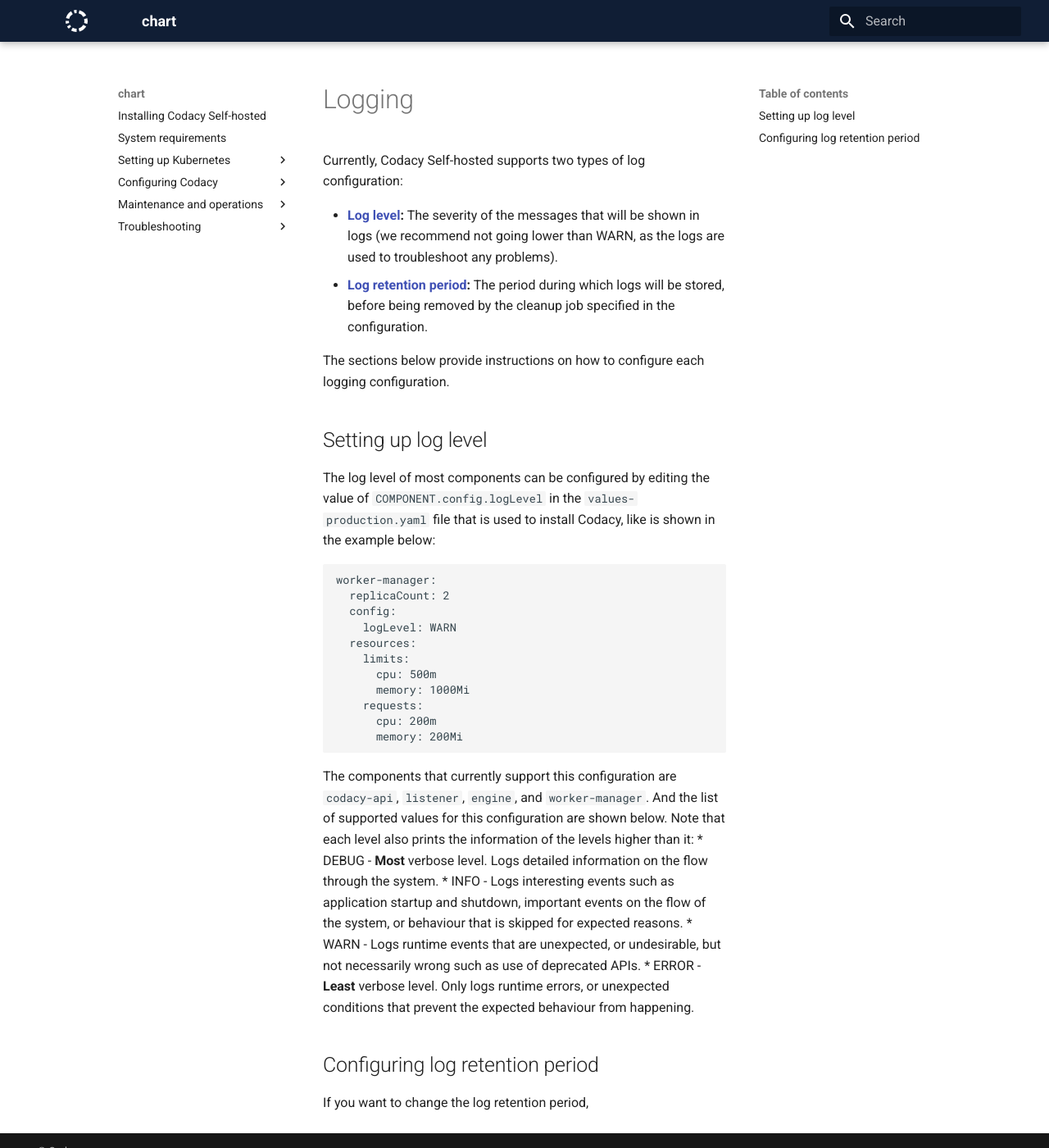
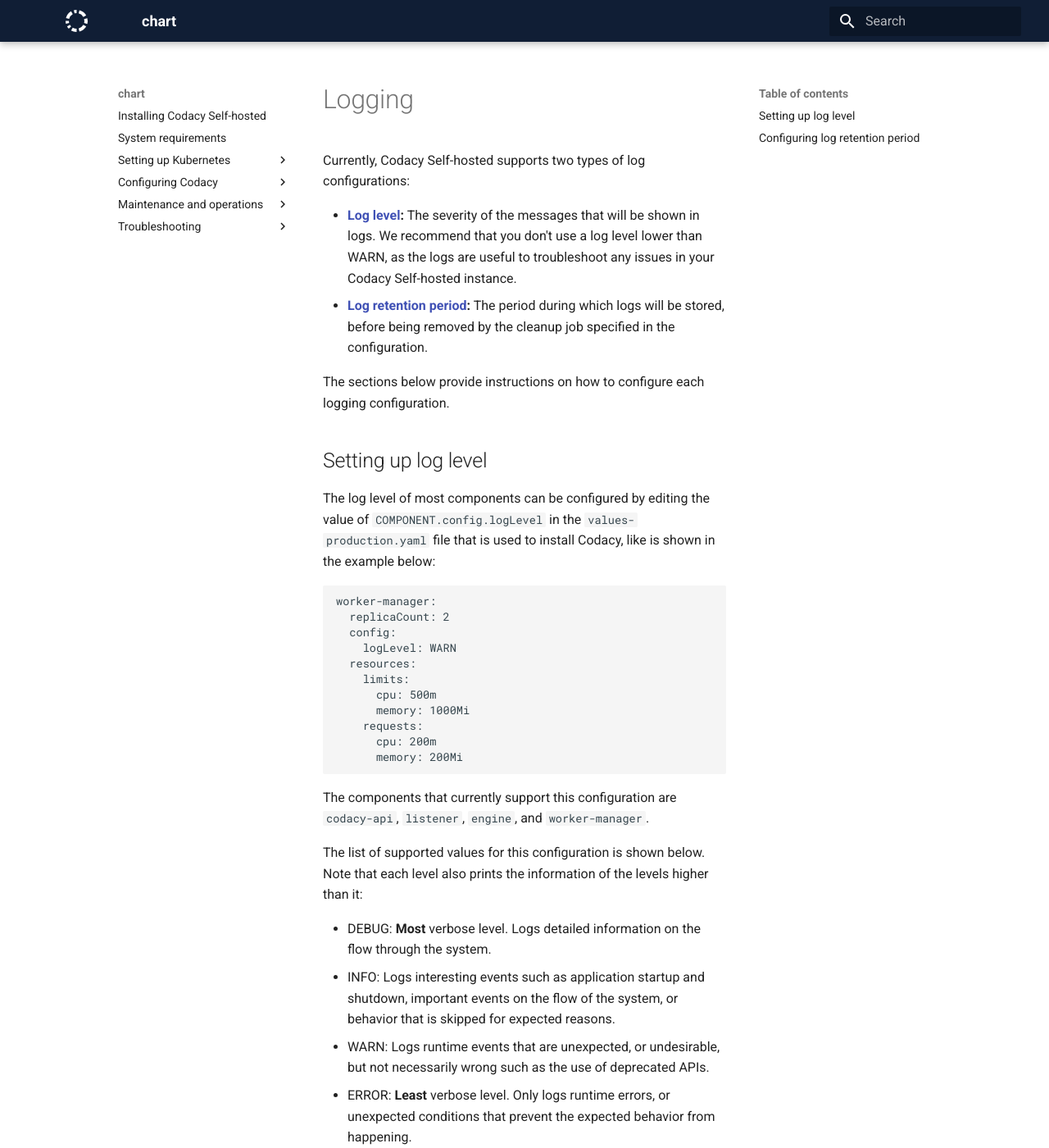
Before and after one commit to codacy/chart, an MkDocs documentation site: the page built from docs/configuration/logging.md, in a window 1280 px wide and 1400 px high. Shown: the whole window at 82% size. Built offline with MkDocs 1.6.1 and Material for MkDocs 9.7.7, drawn with Linux system fonts in a browser that asks for light colours.

Commit message:
Apply suggestions from code review
Co-authored-by: Paulo Ribeiro <paulo.ribeiro@codacy.com>

````diff
--- a/docs/configuration/logging.md
+++ b/docs/configuration/logging.md
@@ -1,12 +1,12 @@
 ---
-description: Instructions on how to configure log levels and log retention periods for your Codacy Self-hosted instance.
+description: Configure log levels and log retention periods for your Codacy Self-hosted instance.
 ---
 
 # Logging
 
-Currently, Codacy Self-hosted supports two types of log configuration:
+Currently, Codacy Self-hosted supports two types of log configurations:
 
--   **[Log level](#setting-up-log-levels):** The severity of the messages that will be shown in logs (we recommend not going lower than WARN, as the logs are used to troubleshoot any problems).
+-   **[Log level](#setting-up-log-levels):** The severity of the messages that will be shown in logs. We recommend that you don't use a log level lower than WARN, as the logs are useful to troubleshoot any issues in your Codacy Self-hosted instance.
 -   **[Log retention period](#configuring-log-retention-period):** The period during which logs will be stored, before being removed by the cleanup job specified in the configuration.
 
 The sections below provide instructions on how to configure each logging configuration.
@@ -28,11 +28,13 @@
       memory: 200Mi
 ```
 The components that currently support this configuration are `codacy-api`, `listener`, `engine`, and `worker-manager`.
-And the list of supported values for this configuration are shown below. Note that each level also prints the information of the levels higher than it:
-* DEBUG - **Most** verbose level. Logs detailed information on the flow through the system.
-* INFO - Logs interesting events such as application startup and shutdown, important events on the flow of the system, or behaviour that is skipped for expected reasons.
-* WARN - Logs runtime events that are unexpected, or undesirable, but not necessarily wrong such as use of deprecated APIs.
-* ERROR - **Least** verbose level. Only logs runtime errors, or unexpected conditions that prevent the expected behaviour from happening.
+
+The list of supported values for this configuration is shown below. Note that each level also prints the information of the levels higher than it:
+
+-   DEBUG: **Most** verbose level. Logs detailed information on the flow through the system.
+-   INFO: Logs interesting events such as application startup and shutdown, important events on the flow of the system, or behavior that is skipped for expected reasons.
+-  WARN: Logs runtime events that are unexpected, or undesirable, but not necessarily wrong such as the use of deprecated APIs.
+-  ERROR: **Least** verbose level. Only logs runtime errors, or unexpected conditions that prevent the expected behavior from happening.
 
 ## Configuring log retention period
 
````
